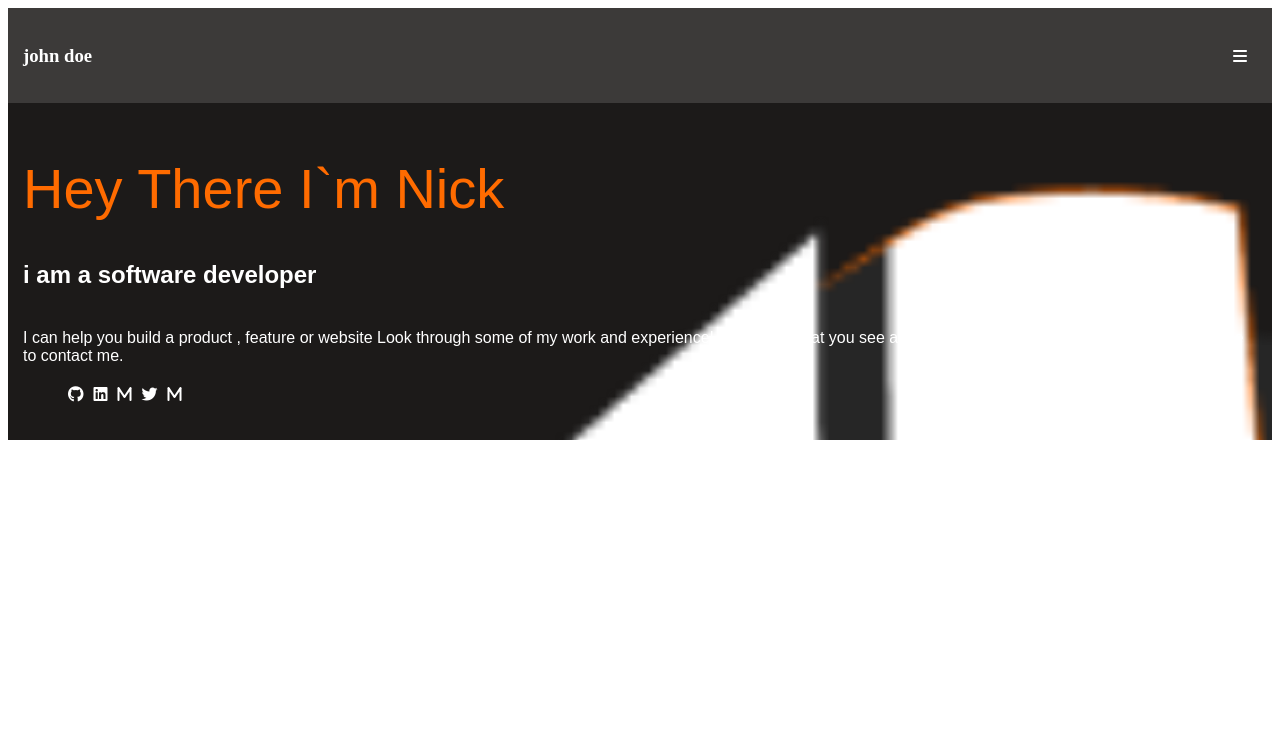
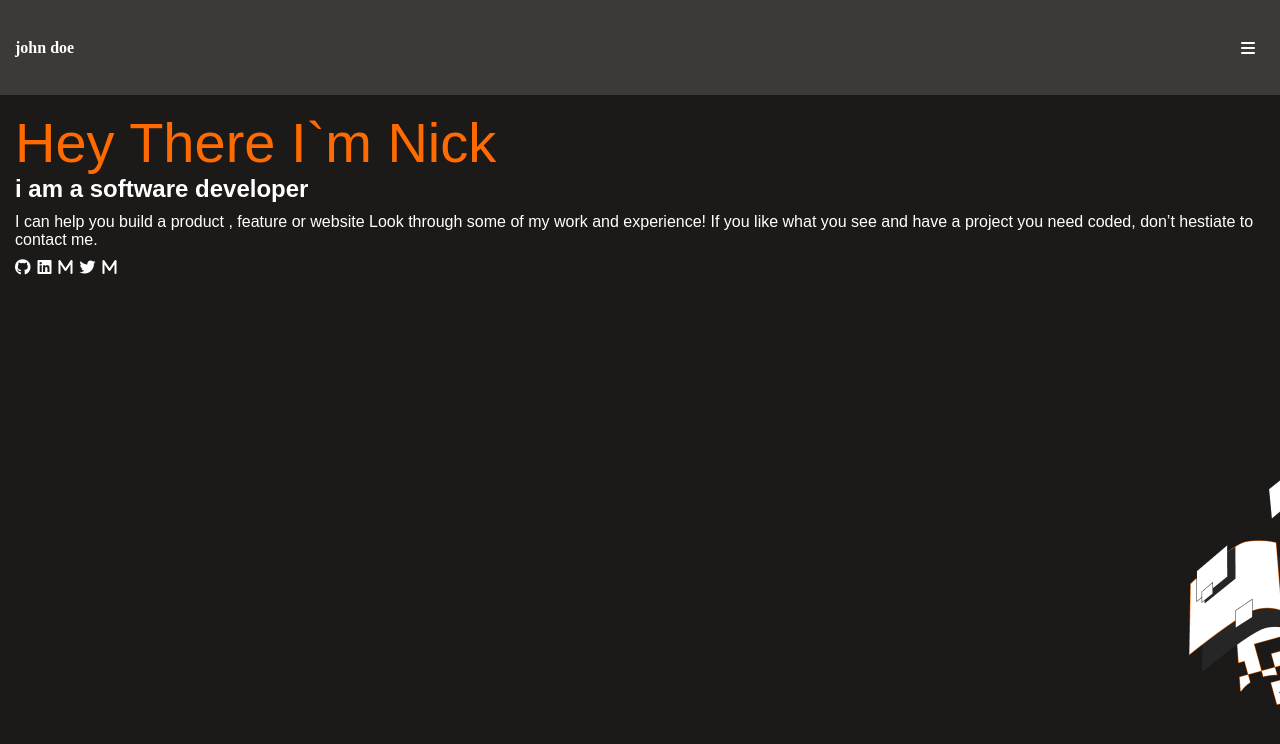
Before and after one commit to businesskaniki/portfolio, a plain HTML site: page index.html in a window 1280 px wide. Drawn offline with Linux system fonts and the light colour scheme; a web font is replaced by a local one.

Commit message:
changed h3 to a tag  fixed bg image fixed icons to a tag icons and  fixed the margin and padding problem

```diff
--- a/index.html
+++ b/index.html
@@ -16,10 +16,10 @@
   </head>
   <body>
     <header class="nav">
-      <h3>john doe</h3>
+      <a href="#">john doe</a>
       <i class="fa-solid fa-bars"></i>
     </header>
-    <main class="main">
+    <section   class="main">
       <h1>Hey There I`m Nick</h1>
       <h5>i am a software developer</h5>
       <p>
@@ -29,21 +29,21 @@
       </p>
       <ul>
         <li>
-          <i class="fa-brands fa-github"></i>
+          <a href="#"><i class="fa-brands fa-github"></i></a>
         </li>
         <li>
-          <i class="fa-brands fa-linkedin"></i>
+          <a href="#"><i class="fa-brands fa-linkedin"></i></a>
         </li>
         <li>
-          <i class="fa-solid fa-m"></i>
+          <a href="#"><i class="fa-solid fa-m"></i></a>
         </li>
         <li>
-          <i class="fa-brands fa-twitter"></i>
+          <a href="#"><i class="fa-brands fa-twitter"></i></a>
         </li>
         <li>
-          <i class="fa-solid fa-m"></i>
+          <a href="#"><i class="fa-solid fa-m"></i></a>
         </li>
       </ul>
-    </main>
+    </section>
   </body>
 </html>
--- a/styles.css
+++ b/styles.css
@@ -9,8 +9,16 @@
   color: white;
 }
 
-.nav h3 {
+* {
+  margin: 0;
+  padding: 0;
+}
+
+.nav a {
+  text-decoration: none;
+  color: white;
   margin-left: 15px;
+  font-weight: bolder;
 }
 
 .nav i {
@@ -21,11 +29,11 @@
   justify-content: center;
   padding: 15px 15px;
   color: white;
+  height: 110vh;
   background-color: #1c1a19;
   background-image: url(images/bg.png);
+  background-position:right;
   background-repeat: no-repeat;
-  background-size: cover;
-  background-position: center;
 }
 
 .main h1 {
@@ -44,6 +52,7 @@
 }
 
 .main p {
+  margin-top: 10px;
   font-family: Arial, Helvetica, sans-serif;
   font-style: normal;
   font-weight: 400;
@@ -51,11 +60,19 @@
 }
 
 .main ul {
+  margin-top: 10px;
   display: flex;
+  justify-content: flex-start;
   text-align: center;
 }
 
-.main ul li {
+.main ul li  {
+  color: black;
   list-style-type: none;
-  padding: 5px;
+  padding-right: 7px;
 }
+
+.main ul li a {
+  color: white;
+  list-style-type: none;
+}
```
Also changed, not shown: README.md.
